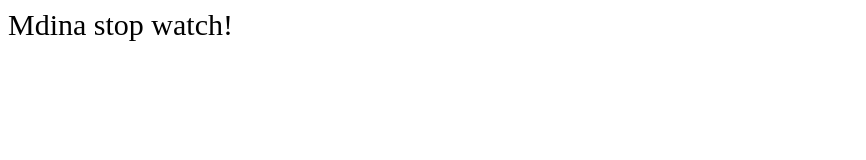
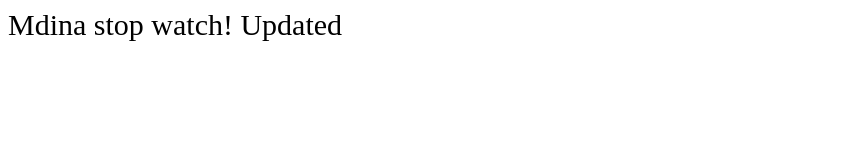
Before and after one commit to MBOKMdina/Challenge-exercise, a plain HTML site: page stop-watch.html in a window 1280 px wide. Shown: the top 160 px of the page, without its empty margins (0-866 px from the left). Drawn offline with Linux system fonts and the light colour scheme.

Commit message:
Add files via upload

```diff
--- a/stop-watch.html
+++ b/stop-watch.html
@@ -5,7 +5,7 @@
         <link rel="stylesheet" href="styles/stop-watch.css">
     </head>
     <body>
-        <div class="title">Mdina stop watch!</div>
+        <div class="title">Mdina stop watch! Updated</div>
         <div class="stop-watch">
             <div class="inside-page-div">
                 <p class="clock js-clock"></p>
```
